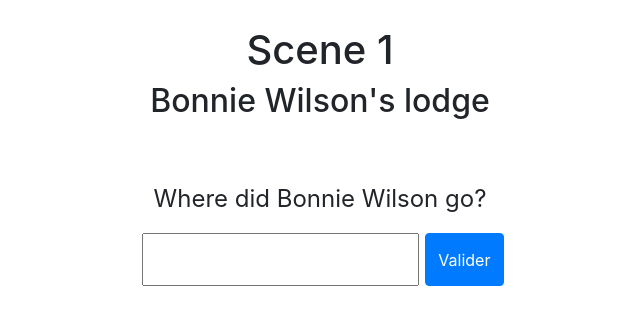
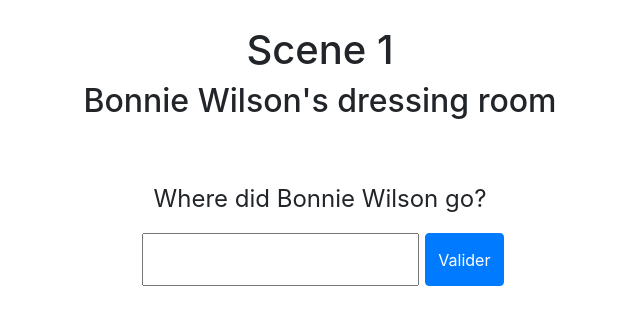
Before and after one commit to KrabbaGames/compagnon_app, a plain HTML site: page assets/pages/1_loge.html in a window 1280 px wide. Shown: the whole page, without its empty margins (320-960 px from the left). Drawn offline with nearby package versions, Linux system fonts and the light colour scheme; a web font is replaced by a local one.

Commit message:
titre scene 1

```diff
--- a/assets/pages/1_loge.html
+++ b/assets/pages/1_loge.html
@@ -12,7 +12,7 @@
 
 <body>
     <h1>Scene 1</h1>
-    <h2>Bonnie Wilson's lodge</h2>
+    <h2>Bonnie Wilson's dressing room</h2>
     <div class="paragraphContainer">
         <p class="paragraph">Where did Bonnie Wilson go?</p>
     </div>
```
